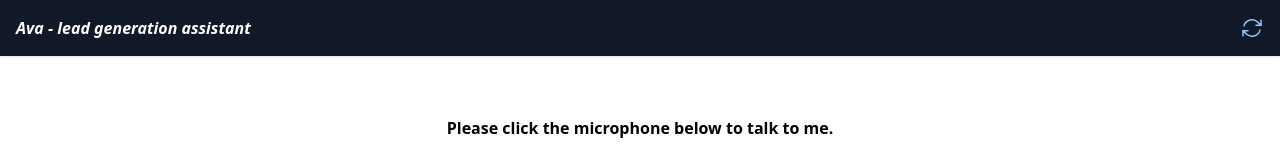
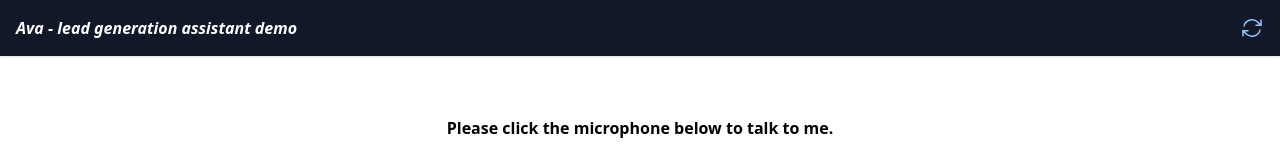
Before and after one commit to vi1world/voicebot-frontend, a React (Vite) app: page / in a window 1280 px wide. Shown: the top 160 px of the page. Built offline with nearby package versions, Linux system fonts and the light colour scheme.

Commit message:
Title change

```diff
--- a/src/components/Title.tsx
+++ b/src/components/Title.tsx
@@ -30,7 +30,7 @@ function Title({ setMessages }: Props) {
 
   return (
     <div className="flex justify-between items-center w-full p-4 bg-gray-900 text-white font-bold shadow">
-      <div className="italic">Ava - lead generation assistant</div>
+      <div className="italic">Ava - lead generation assistant demo</div>
       <button
         onClick={resetConversation}
         className={
```
